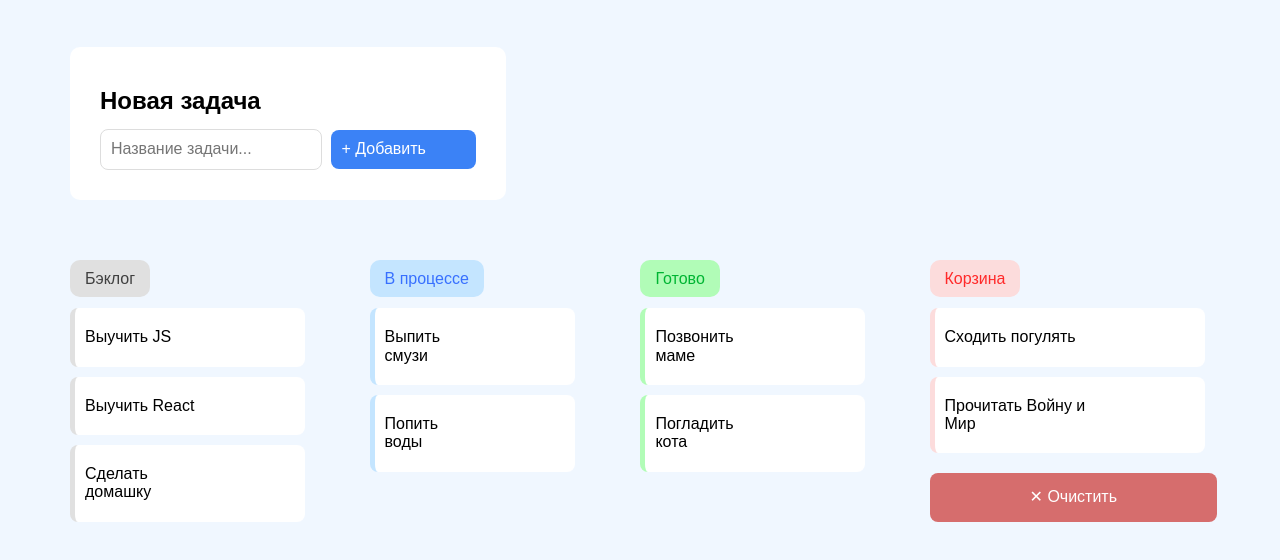
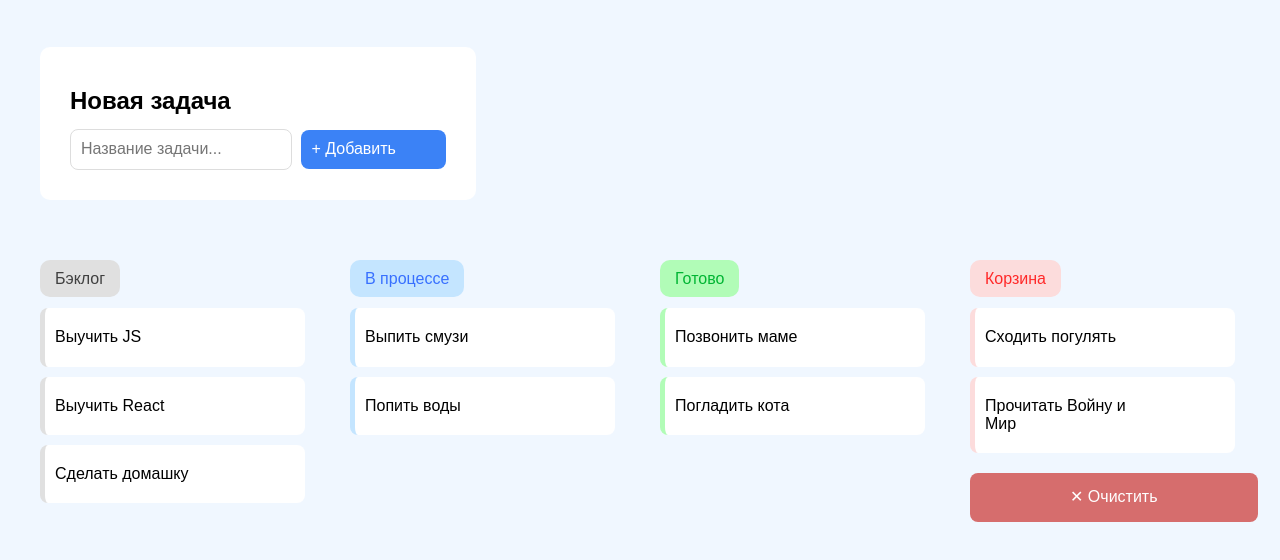
Before and after one commit to FallenSeverlay/fallenseverlay.github.io, a plain HTML site: page index.html in a window 1280 px wide. Shown: the part 70-630 px from the top of the page. Drawn offline with nearby package versions, Linux system fonts and the light colour scheme.

Commit message:
feat: style changes

```diff
--- a/css/style.css
+++ b/css/style.css
@@ -17,7 +17,7 @@ h1 {
 	padding: 30px 30px 30px 30px;
 	border-radius: 10px;
 	display: inline-block;
-	margin: 50px 50px 20px 70px;
+	margin: 50px 50px 20px 40px;
 }
 
 .task-container h2 {
@@ -44,11 +44,17 @@ h1 {
 
 .todo-list {
 	display: flex;
-	gap: 20px;
+	flex-wrap: wrap;
+	justify-content: space-between;
 	padding: 0;
-	margin: 50px;
+	margin: 50px 20px;
 	list-style-type: none;
-	justify-content: left;
+}
+
+.todo-list li.column {
+    flex: 0 0 25%;
+    max-width: 25%;
+	box-sizing: border-box;
 }
 
 ul {
```
